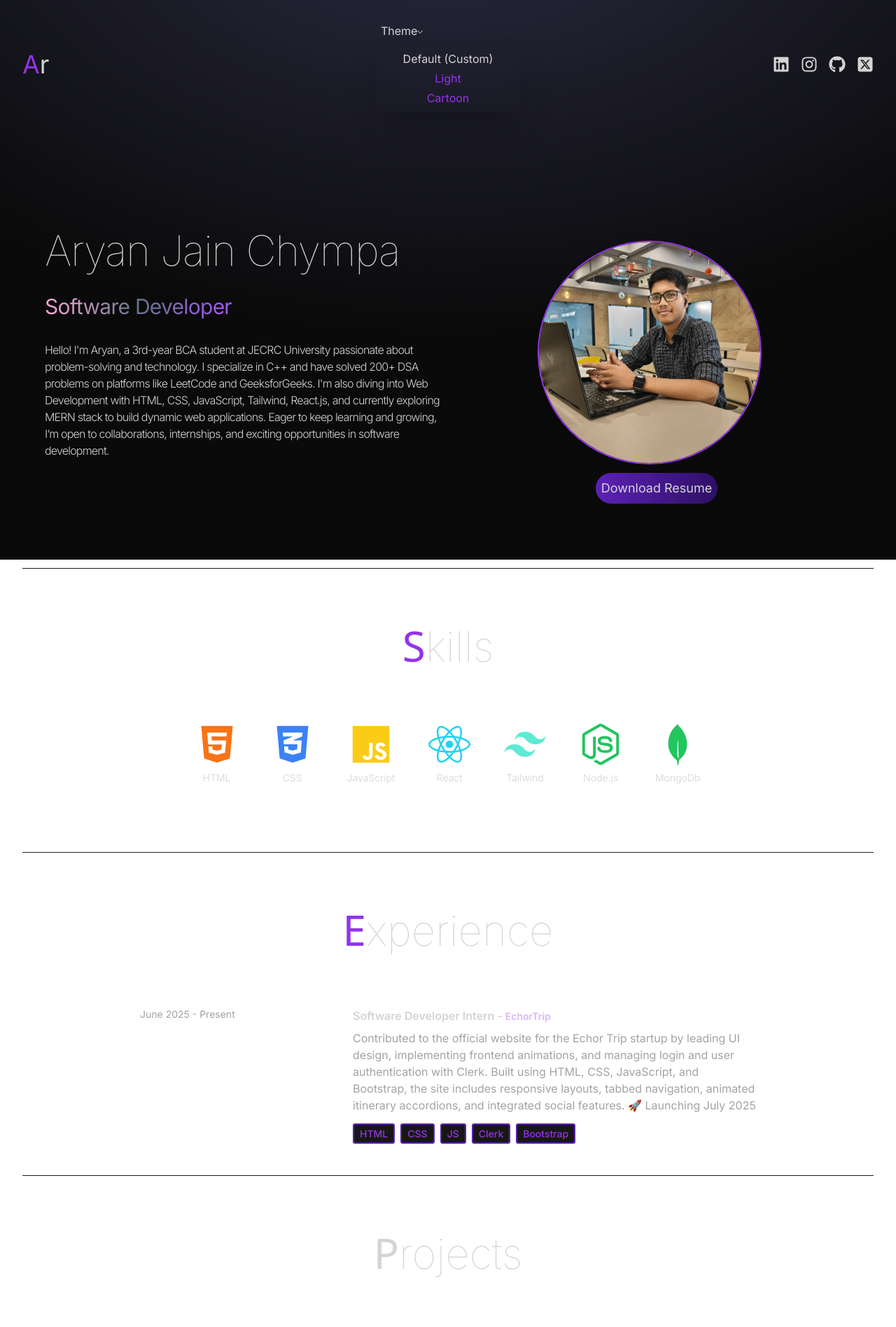
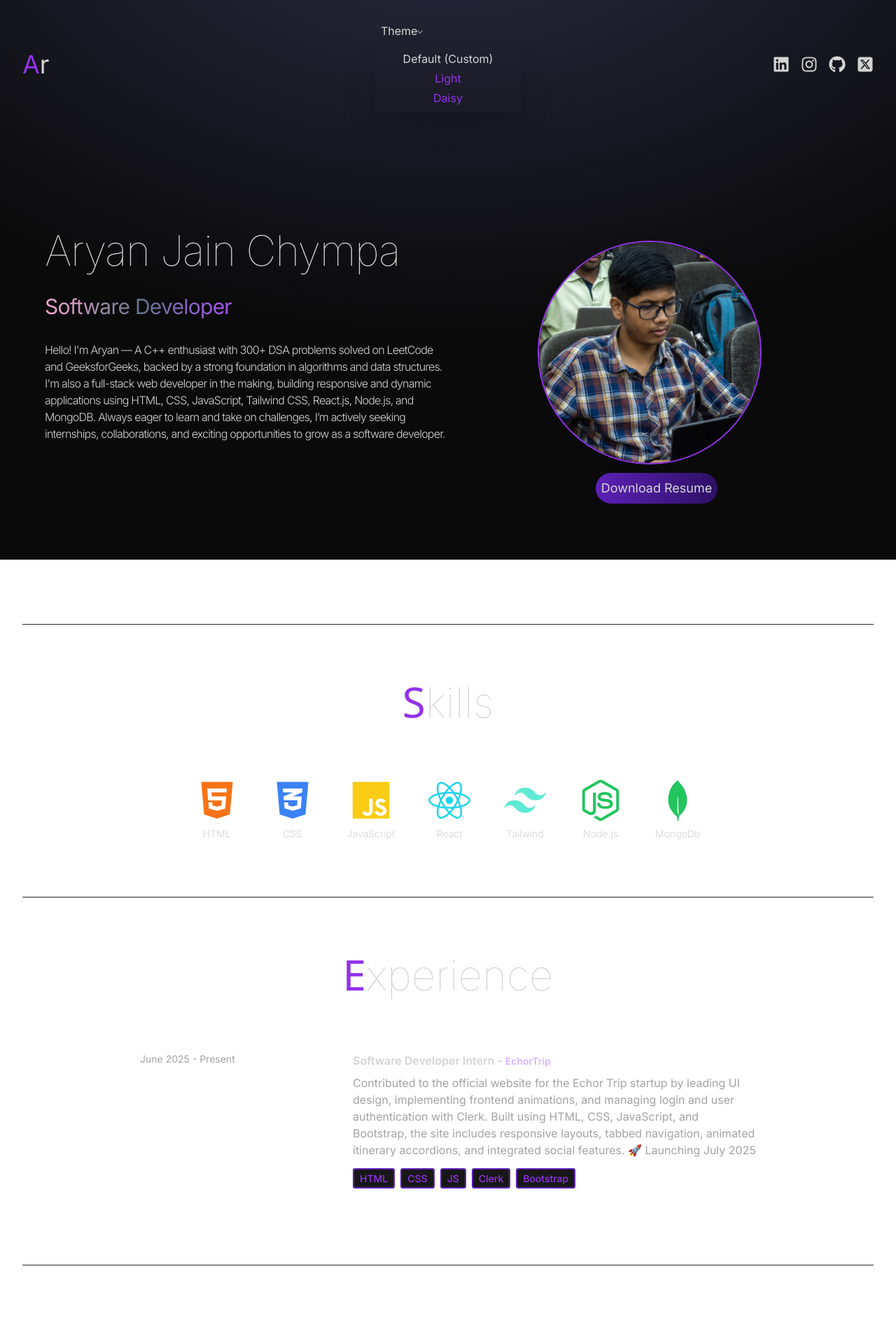
Before and after one commit to AryanJJChympa/PortfolioMain, a React (Vite) app: page / in a window 1280 px wide. Shown: the top 1897 px of the page at 70% size. Built offline with nearby package versions, Linux system fonts and the light colour scheme; grey boxes are pictures that could not be loaded.

Commit message:
light theme added

```diff
--- a/src/components/Contact.jsx
+++ b/src/components/Contact.jsx
@@ -3,9 +3,9 @@ import { motion } from "framer-motion";
 
 const Contact = () => {
   return (
-    <div className="border-b border-[var(--border)] pb-4">
+    <div className="border-b border-border-subtle pb-20">
       <h2 className="my-20 text-center text-5xl md:text-6xl font-thin">
-        <span className="text-[var(--accent-purple)] font-sans">C</span>ontact
+        <span className="text-accent-purple font-sans">C</span>ontact
       </h2>
       <div className="text-center tracking-tighter">
         <motion.p
--- a/src/components/Experience.jsx
+++ b/src/components/Experience.jsx
@@ -3,7 +3,7 @@ import { motion } from "framer-motion";
 
 const Experience = () => {
   return (
-    <div className="border-b border-border-strong pb-4">
+    <div className="border-b border-border-subtle pb-20">
       <motion.h2
         whileInView={{ opacity: 1, y: 0 }}
         initial={{ opacity: 0, y: -100 }}
--- a/src/components/Hero.jsx
+++ b/src/components/Hero.jsx
@@ -1,5 +1,5 @@
 import { HERO_CONTENT } from "../constants";
-import profilePic from "../assets/aryanchympa.jpg";
+import profilePic from "../assets/aryanprofile.jpg";
 import { motion } from "framer-motion";
 
 const container = (delay) => ({
@@ -29,7 +29,7 @@ const Hero = () => {
   };
 
   return (
-    <div className="border-b border-border-strong">
+    <div className="border-b border-border-subtle pb-20">
       <div className="container mx-auto px-8 py-12">
         <div className="flex flex-wrap items-start">
           <div className="w-full lg:w-1/2">
--- a/src/components/Projects.jsx
+++ b/src/components/Projects.jsx
@@ -3,9 +3,9 @@ import { FaLink } from "react-icons/fa";
 
 const Projects = () => {
   return (
-    <div className="border-b border-[var(--border)] pb-24">
+    <div className="border-b border-border-subtle pb-20">
       <h2 className="text-4xl lg:text-6xl font-thin text-center my-20 text-[var(--text-secondary)]">
-        <span className="text-[var(--accent-purple)] font-sans">P</span>rojects
+        <span className="text-accent-purple font-sans">P</span>rojects
       </h2>
       <div>
         {PROJECTS.map((project, index) => (
--- a/src/components/Skill.jsx
+++ b/src/components/Skill.jsx
@@ -14,7 +14,7 @@ const Skills = () => {
   ];
 
   return (
-    <div className="border-b border-border-subtle pb-24">
+    <div className="border-b border-border-subtle pb-20">
       <motion.h2
         whileInView={{ opacity: 1, x: 0 }}
         initial={{ opacity: 0, x: -100 }}
--- a/src/components/ThemeToggle.jsx
+++ b/src/components/ThemeToggle.jsx
@@ -10,10 +10,10 @@ const ThemeToggle = () => {
 
     useEffect(() => {
         const root = document.documentElement;
-        root.classList.remove("theme-light", "theme-cartoon");
+        root.classList.remove("theme-light", "theme-daisy");
 
         if (theme === "light") root.classList.add("theme-light");
-        else if (theme === "cartoon") root.classList.add("theme-cartoon");
+        else if (theme === "daisy") root.classList.add("theme-daisy");
 
         localStorage.setItem("theme", theme);
     }, [theme]);
@@ -57,11 +57,11 @@ const ThemeToggle = () => {
                 </li>
                 <li>
                     <button
-                        onClick={() => setTheme("cartoon")}
-                        className={`w-full btn btn-sm btn-ghost justify-start text-accent-purple${theme === "cartoon" ? "bg-accent/30 && text-white" : ""
+                        onClick={() => setTheme("daisy")}
+                        className={`w-full btn btn-sm btn-ghost justify-start text-accent-purple${theme === "daisy" ? "bg-accent/30 && text-white" : ""
                             }`}
                     >
-                        Cartoon
+                        Daisy
                     </button>
                 </li>
             </ul>
--- a/src/constants/index.js
+++ b/src/constants/index.js
@@ -3,7 +3,7 @@ import project2 from "../assets/projects/project-2.png";
 import project3 from "../assets/projects/project-3.png";
 import project4 from "../assets/projects/project-4.png";
 
-export const HERO_CONTENT = `Hello! I'm Aryan, a 3rd-year BCA student at JECRC University passionate about problem-solving and technology. I specialize in C++ and have solved 200+ DSA problems on platforms like LeetCode and GeeksforGeeks. I'm also diving into Web Development with HTML, CSS, JavaScript, Tailwind, React.js, and currently exploring MERN stack to build dynamic web applications. Eager to keep learning and growing, I’m open to collaborations, internships, and exciting opportunities in software development.`;
+export const HERO_CONTENT = `Hello! I'm Aryan — A C++ enthusiast with 300+ DSA problems solved on LeetCode and GeeksforGeeks, backed by a strong foundation in algorithms and data structures. I'm also a full-stack web developer in the making, building responsive and dynamic applications using HTML, CSS, JavaScript, Tailwind CSS, React.js, Node.js, and MongoDB. Always eager to learn and take on challenges, I’m actively seeking internships, collaborations, and exciting opportunities to grow as a software developer.`;
 
 export const EXPERIENCES = [
   {
--- a/src/index.css
+++ b/src/index.css
@@ -1,5 +1,4 @@
 @import url("https://fonts.googleapis.com/css2?family=Inter:ital,opsz,wght@0,14..32,100..900;1,14..32,100..900&display=swap");
-
 @tailwind base;
 @tailwind components;
 @tailwind utilities;
@@ -108,7 +107,8 @@
 }
 
 /* Cartoon Theme */
-.theme-cartoon {
+.theme-daisy {
+
   --color-text-base: #1f2937;
   --color-text-muted: #9ca3af;
   --color-contact-text: #6b7280;
--- a/tailwind.config.js
+++ b/tailwind.config.js
@@ -4,7 +4,6 @@ export default {
     "./index.html",
     "./src/**/*.{js,ts,jsx,tsx,html}",
   ],
-  darkMode: 'class', // only relevant if you’re using 'dark' class
   theme: {
     extend: {
       colors: {
```
